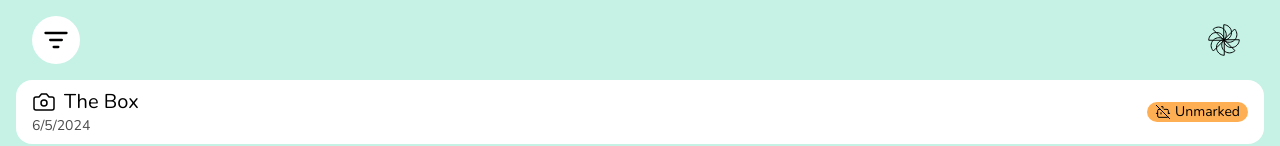
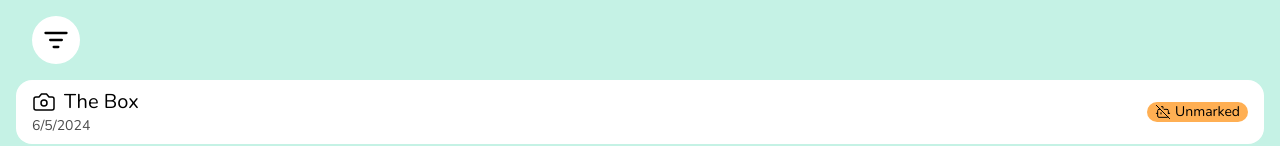
Before and after one commit to j-vanrav/markmywriting-next, a Next.js app: page / in a window 1280 px wide. Both pictures are taken after a click on the button 52 px from the left and 756 px from the top of the page. Shown: the top 146 px of the page. Built offline with nearby package versions, Linux system fonts and the light colour scheme.

Commit message:
remove review page decoration

```diff
--- a/components/review-page.tsx
+++ b/components/review-page.tsx
@@ -348,7 +348,6 @@ function SelectCardPage({
         >
           <ListFilter className="size-7 min-w-7" />
         </TapButton>
-        <Decoration frames={["90", "29", "78", "83"]} id={makeid(4)} />
       </div>
       <AnimatePresence>
         {showFilters && (
```
